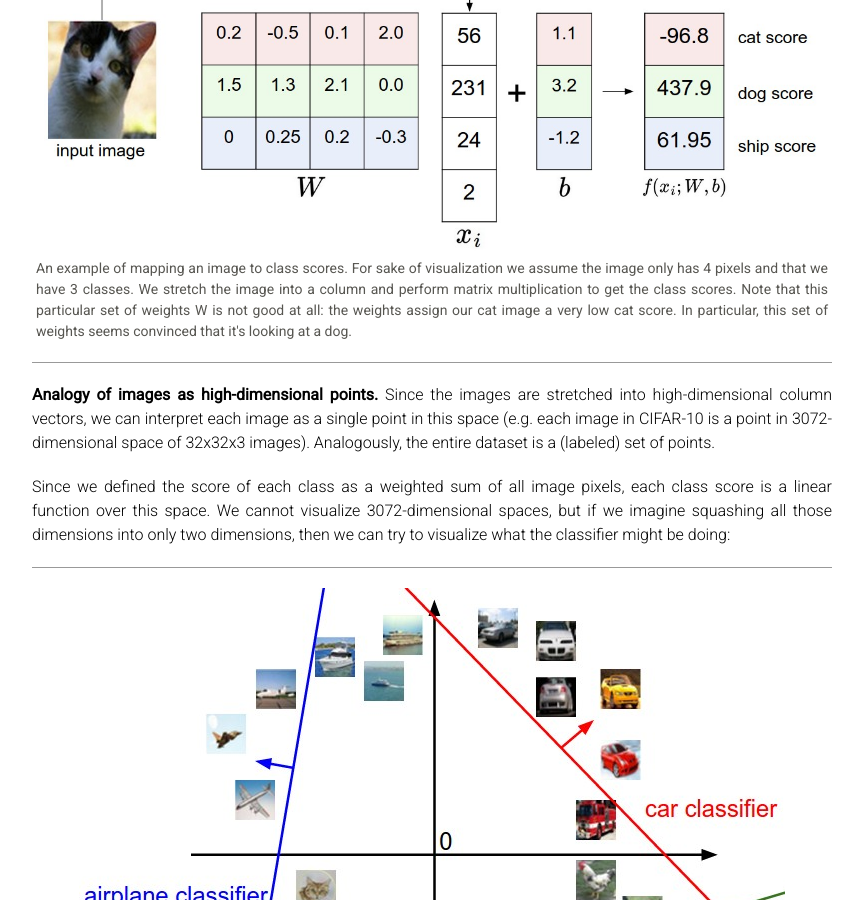
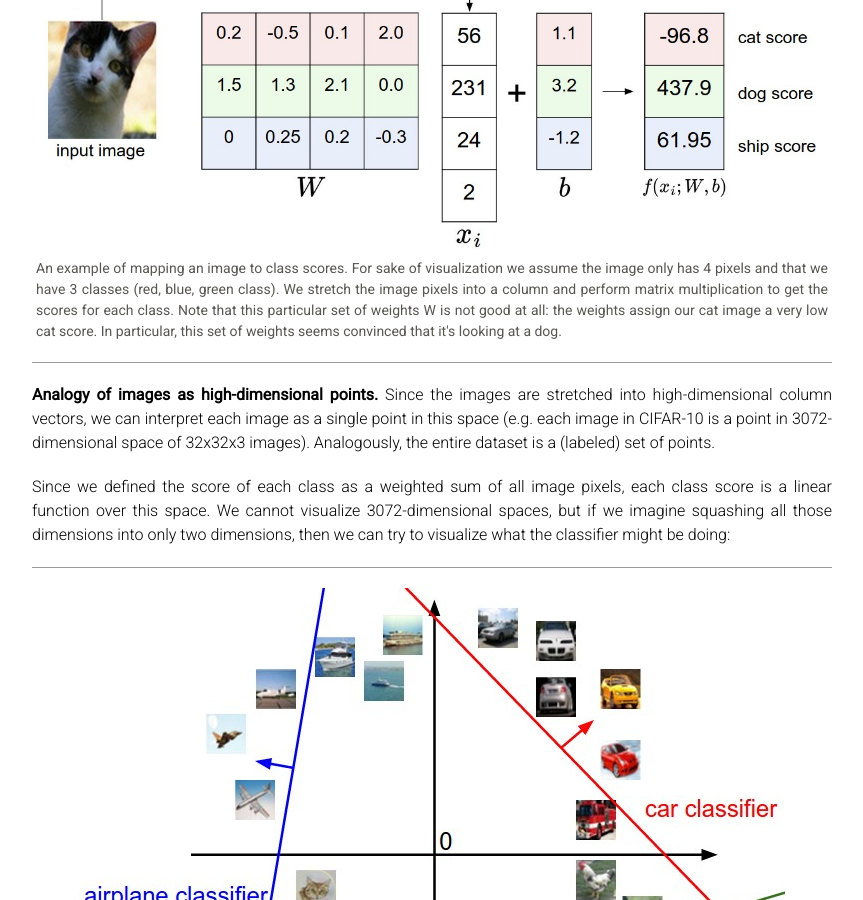
Before and after one commit to cs231n/cs231n.github.io, a Jekyll site: the page built from linear-classify.md, in a window 1280 px wide and 900 px high, scrolled down 2042 px. Shown: the whole window, without its empty margins (208-1071 px from the left). Built offline with Jekyll 4.4.1, drawn with Linux system fonts in a browser that asks for light colours; Markdown is read by kramdown in place of the engine named in the settings; formulas are drawn with MathJax 3.

Commit message:
clarification

```diff
--- a/linear-classify.md
+++ b/linear-classify.md
@@ -54,7 +54,7 @@ Notice that a linear classifier computes the score of a class as a weighted sum
 
 <div class="fig figcenter fighighlight">
   <img src="/assets/imagemap.jpg">
-  <div class="figcaption">An example of mapping an image to class scores. For sake of visualization we assume the image only has 4 pixels and that we have 3 classes. We stretch the image into a column and perform matrix multiplication to get the class scores. Note that this particular set of weights W is not good at all: the weights assign our cat image a very low cat score. In particular, this set of weights seems convinced that it's looking at a dog.</div>
+  <div class="figcaption">An example of mapping an image to class scores. For sake of visualization we assume the image only has 4 pixels and that we have 3 classes (red, blue, green class). We stretch the image pixels into a column and perform matrix multiplication to get the scores for each class. Note that this particular set of weights W is not good at all: the weights assign our cat image a very low cat score. In particular, this set of weights seems convinced that it's looking at a dog.</div>
 </div>
 
 **Analogy of images as high-dimensional points.** Since the images are stretched into high-dimensional column vectors, we can interpret each image as a single point in this space (e.g. each image in CIFAR-10 is a point in 3072-dimensional space of 32x32x3 images). Analogously, the entire dataset is a (labeled) set of points.
```
